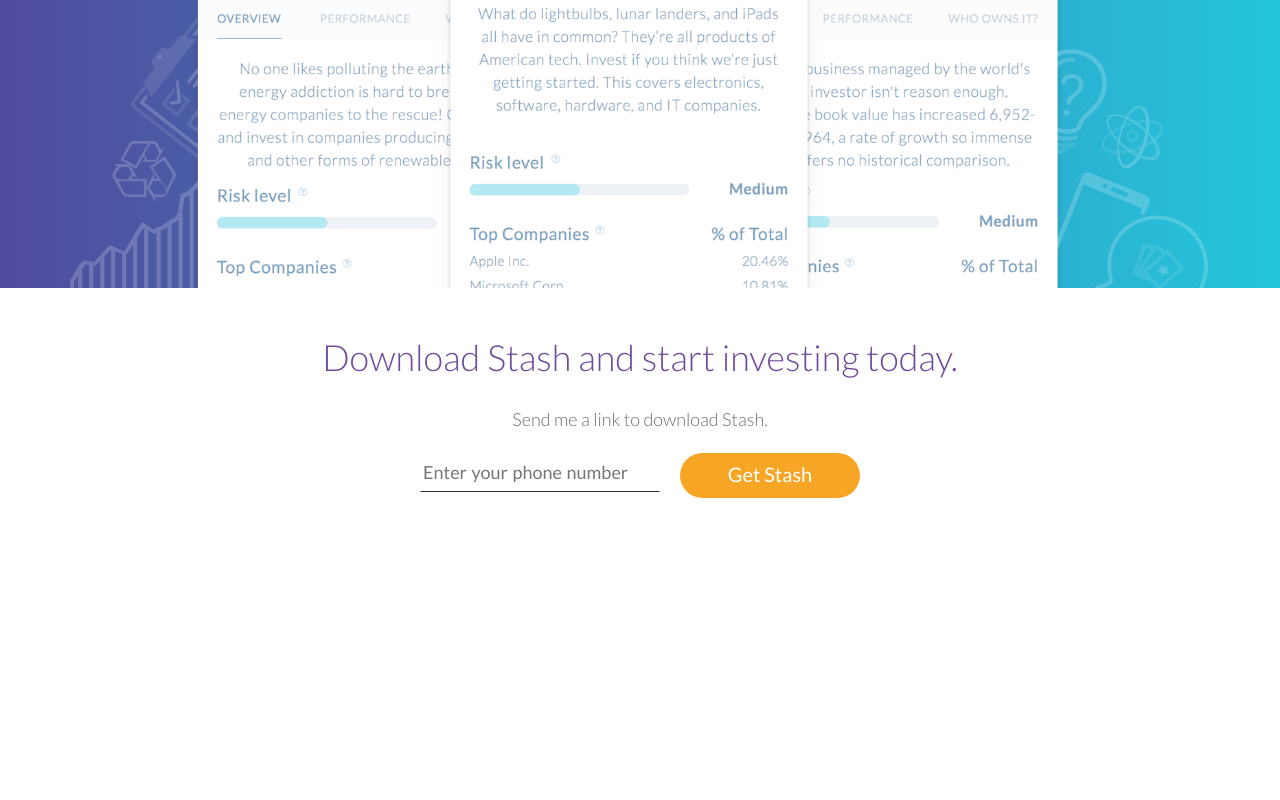
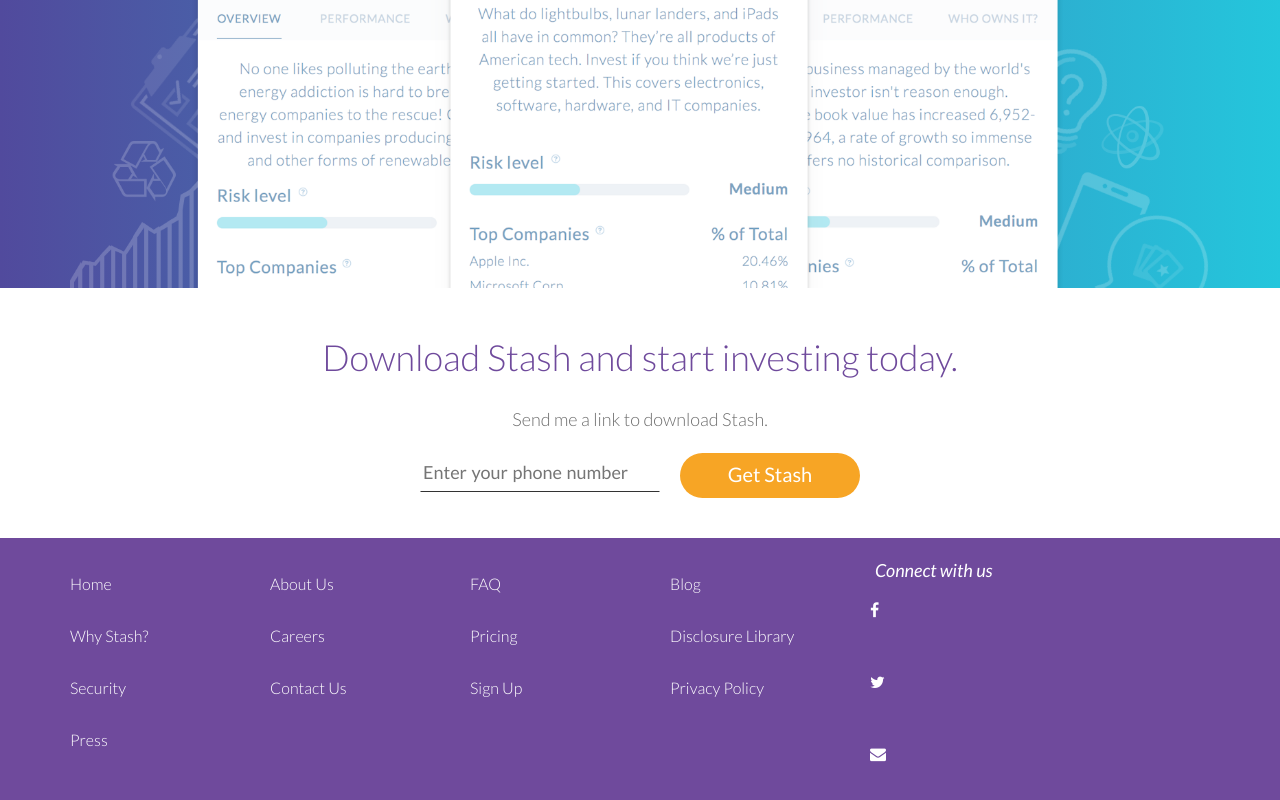
Before and after one commit to yeyezaw/psdtohtml-100days, a plain HTML site: page day1/public/index.html in a window 1280 px wide. Shown: the part 2368-3168 px from the top of the page. Before the commit the page ends 2876 px from the top, so only its background shows below. Drawn offline with nearby package versions, Linux system fonts and the light colour scheme.

Commit message:
Add - links section

```diff
--- a/day1/public/css/style.scss
+++ b/day1/public/css/style.scss
@@ -165,9 +165,9 @@
         font-family: 'lato';
         font-weight: 300;
         color: #fff;
-        margin-top: -110px;
-        position: relative;
-        overflow: hidden;
+        margin-top: -110px;   /* to cover up phones pic*/
+        position: relative;   /* to cover up phones pic*/
+        overflow: hidden;     /* to cover up phones pic*/
 
     h2,p{
         text-align: center;
@@ -236,6 +236,7 @@
 
 /*========== Download section ============*/
 #download-section{
+    padding: 0 0 30px 0;
     h2{
         color: #6F4A9C;
         font-size: 36px;
@@ -272,3 +273,30 @@
         margin: 10px 0 10px 20px;
     }
 }
+
+/* ============== Links-section =============*/
+#links-section{
+    background: #6F4A9C;
+    .links-container{
+        padding: 20px 0 0 0;
+    }
+
+    a{
+        font-size: 16px;
+        font-weight: 300;
+        line-height: 32px;
+        text-decoration: none;
+        color: #fff;
+    }
+
+    .social-icons li{
+        display: inline;
+        padding: 0 20px 0 20px;
+    }
+
+    .social-icons li:nth-child(1){
+        font-size: 18px;
+        font-style: italic;
+        color: #fff;
+    }
+}
--- a/day1/public/index.html
+++ b/day1/public/index.html
@@ -8,6 +8,7 @@
 
     <link rel="stylesheet" type="text/css" href="semantic/dist/semantic.min.css">
     <link rel="stylesheet" href="https://cdnjs.cloudflare.com/ajax/libs/twitter-bootstrap/4.0.0-alpha/css/bootstrap.min.css">
+    <link rel="stylesheet" href="https://maxcdn.bootstrapcdn.com/font-awesome/4.5.0/css/font-awesome.min.css">
     <link rel="stylesheet" href="css/style.css">
   </head>
   <body>
@@ -138,6 +139,50 @@
                 </div>
         </div>
 
+        <div id="links-section">
+                <div class="container links-container">
+                        <div class="row">
+                                    <div class="col-sm-2">
+                                            <ul class="nav">
+                                                    <li><a href="#">Home</a></li>
+                                                    <li><a href="#">Why Stash?</a></li>
+                                                    <li><a href="#">Security</a></li>
+                                                    <li><a href="#">Press</a></li>
+                                            </ul>
+                                    </div>
+                                    <div class="col-sm-2">
+                                            <ul class="nav">
+                                                    <li><a href="#">About Us</a></li>
+                                                    <li><a href="#">Careers</a></li>
+                                                    <li><a href="#">Contact Us</a></li>
+                                            </ul>
+                                    </div>
+                                    <div class="col-sm-2">
+                                            <ul class="nav">
+                                                    <li><a href="#">FAQ</a></li>
+                                                    <li><a href="#">Pricing</a></li>
+                                                    <li><a href="#">Sign Up</a></li>
+                                            </ul>
+                                    </div>
+                                    <div class="col-sm-2">
+                                            <ul class="nav">
+                                                    <li><a href="#">Blog</a></li>
+                                                    <li><a href="#">Disclosure Library</a></li>
+                                                    <li><a href="#">Privacy Policy</a></li>
+                                            </ul>
+                                    </div>
+                                    <div class="col-sm-4">
+                                            <ul class="nav social-icons">
+                                                    <li>Connect with us</li>
+                                                    <li><a href="#facebook"><i class="fa fa-facebook"></i></a></li>
+                                                    <li><a href="#twitter"><i class="fa fa-twitter"></i></a></li>
+                                                    <li><a href="#email"><i class="fa fa-envelope"></i></a></li>
+                                            </ul>
+                                    </div>
+                        </div>
+                </div>
+        </div>
+
     <script src="https://ajax.googleapis.com/ajax/libs/jquery/2.1.4/jquery.min.js"></script>
     <script src="semantic/dist/semantic.min.js"></script>
     <script src="https://maxcdn.bootstrapcdn.com/bootstrap/4.0.0-alpha.2/js/bootstrap.min.js" integrity="sha384-vZ2WRJMwsjRMW/8U7i6PWi6AlO1L79snBrmgiDpgIWJ82z8eA5lenwvxbMV1PAh7" crossorigin="anonymous"></script>
```
Also changed, not shown: day1/public/css/style.css, 1 other file.
